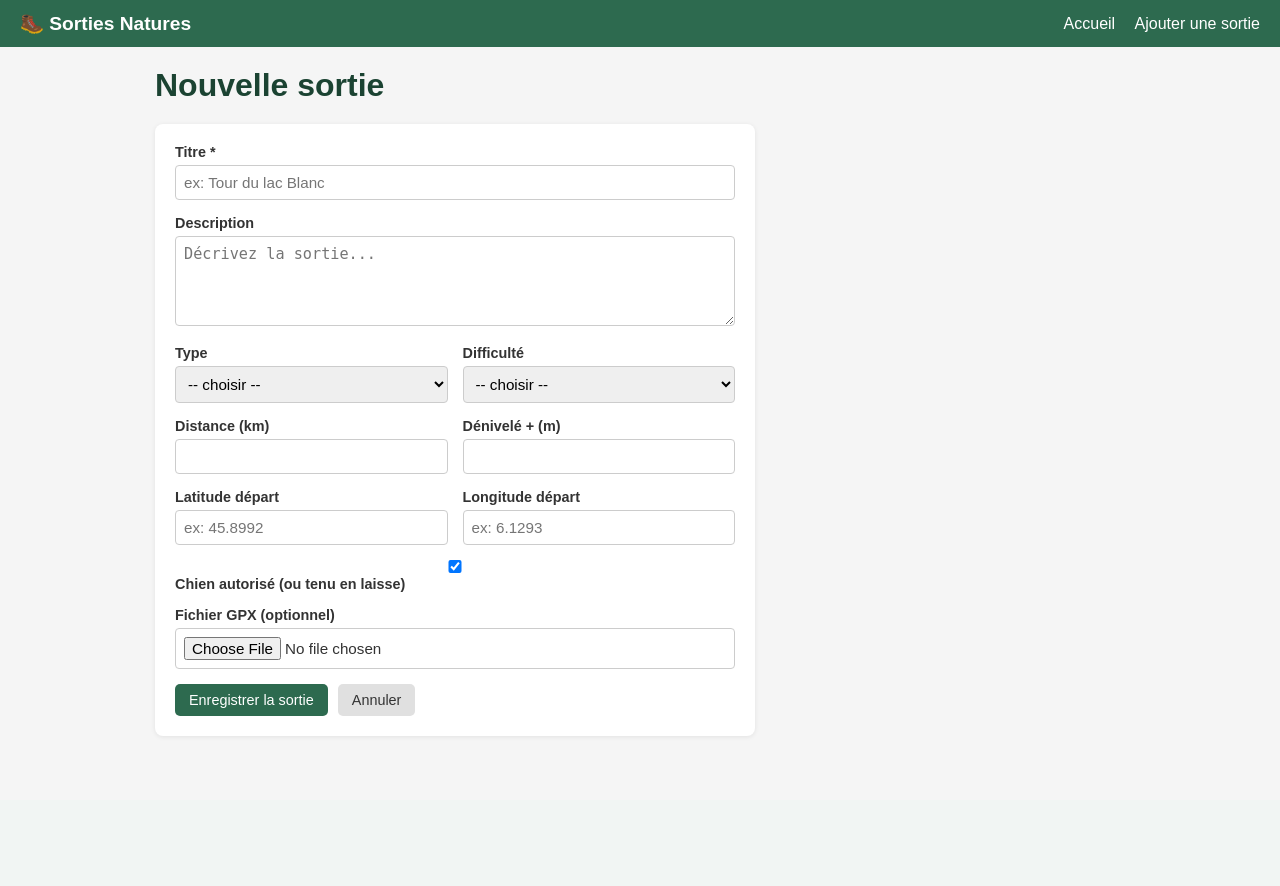
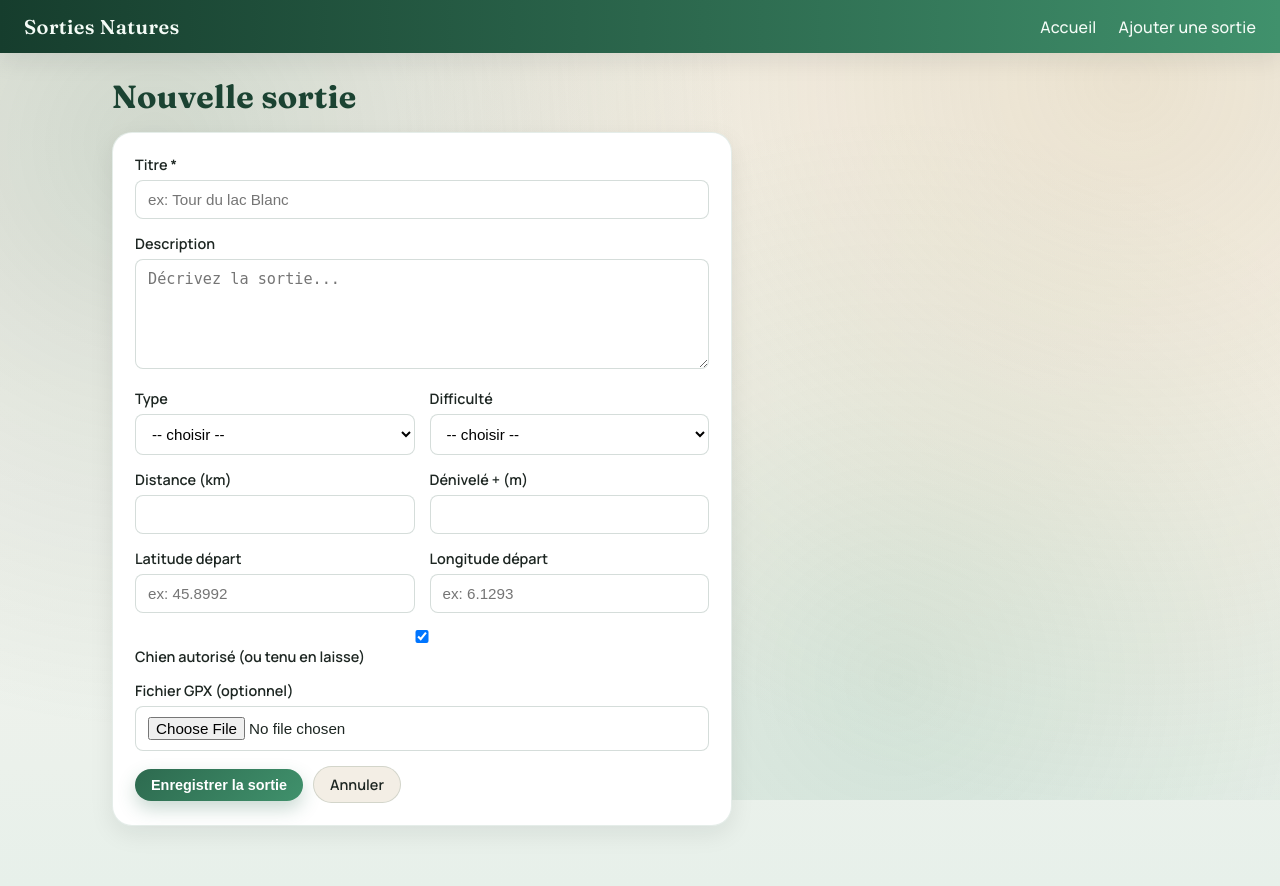
Before and after one commit to antoine-tena/sorties-nature, a PHP site: page /ajouter.html in a window 1280 px wide. Before the commit the page ends 736 px from the top, so only its background shows below. Run offline with PHP 8.4, Linux system fonts and the light colour scheme.

Commit message:
style: refresh ui theme

```diff
--- a/public/ajouter.html
+++ b/public/ajouter.html
@@ -9,7 +9,7 @@
 <body>
 
 <nav>
-    <a href="/" class="logo">🥾 Sorties Natures</a>
+    <a href="/" class="logo"> Sorties Natures</a>
     <div>
         <a href="/">Accueil</a>
         <a href="ajouter.html">Ajouter une sortie</a>
--- a/public/css/style.css
+++ b/public/css/style.css
@@ -1,4 +1,25 @@
+@import url("https://fonts.googleapis.com/css2?family=Fraunces:wght@500;600;700&family=Manrope:wght@400;500;600&display=swap");
+
 /* styles generaux */
+:root {
+    --bg: #f3efe7;
+    --bg-2: #e7f0ea;
+    --surface: #ffffff;
+    --surface-2: #f9f6f0;
+    --ink: #1d2622;
+    --muted: #54645d;
+    --accent: #2d6a4f;
+    --accent-strong: #1b4332;
+    --accent-soft: #d8f3dc;
+    --sand: #e6dccb;
+    --danger: #d64545;
+    --shadow-strong: 0 18px 40px rgba(17, 30, 26, 0.12);
+    --shadow-soft: 0 8px 24px rgba(17, 30, 26, 0.08);
+    --radius-lg: 20px;
+    --radius-md: 12px;
+    --radius-sm: 8px;
+}
+
 * {
     margin: 0;
     padding: 0;
@@ -6,147 +27,275 @@
 }
 
 body {
-    font-family: Arial, sans-serif;
-    background: #f5f5f5;
-    color: #333;
+    font-family: "Manrope", sans-serif;
+    background: linear-gradient(180deg, var(--bg) 0%, #f7f4ee 45%, var(--bg-2) 100%);
+    color: var(--ink);
+    min-height: 100vh;
+}
+
+body::before {
+    content: "";
+    position: fixed;
+    inset: 0;
+    background:
+        radial-gradient(circle at 12% 18%, rgba(45, 106, 79, 0.18), transparent 45%),
+        radial-gradient(circle at 88% 10%, rgba(214, 195, 151, 0.3), transparent 55%),
+        radial-gradient(circle at 70% 85%, rgba(64, 145, 108, 0.15), transparent 50%);
+    z-index: -1;
+    pointer-events: none;
+}
+
+a {
+    color: var(--accent-strong);
+    text-decoration: none;
 }
 
 nav {
-    background: #2d6a4f;
-    padding: 12px 20px;
+    background: linear-gradient(90deg, #163d2d 0%, #2d6a4f 55%, #40916c 100%);
+    padding: 14px 24px;
     display: flex;
     justify-content: space-between;
     align-items: center;
+    box-shadow: var(--shadow-soft);
+    position: sticky;
+    top: 0;
+    z-index: 10;
 }
 
 nav a {
-    color: white;
-    text-decoration: none;
-    margin-left: 15px;
+    color: #f4fbf6;
+    margin-left: 16px;
+    font-weight: 500;
+    letter-spacing: 0.01em;
+}
+
+nav a:hover {
+    color: #ffffff;
 }
 
 nav .logo {
-    font-size: 1.2rem;
-    font-weight: bold;
+    font-family: "Fraunces", serif;
+    font-size: 1.25rem;
+    font-weight: 600;
     margin-left: 0;
+    letter-spacing: 0.02em;
 }
 
-nav a:hover {
-    text-decoration: underline;
+nav div {
+    display: flex;
+    align-items: center;
+    gap: 6px;
 }
 
 .container {
-    max-width: 1000px;
-    margin: 20px auto;
-    padding: 0 15px;
+    max-width: 1100px;
+    margin: 24px auto 60px;
+    padding: 0 22px;
+}
+
+.page-detail {
+    padding-top: 8px;
+}
+
+h1,
+h2,
+h3 {
+    font-family: "Fraunces", serif;
+    color: var(--accent-strong);
+    letter-spacing: 0.01em;
 }
 
 h1 {
-    margin-bottom: 20px;
-    color: #1b4332;
+    margin-bottom: 16px;
+    font-size: 2rem;
 }
 
 h2 {
-    color: #2d6a4f;
     margin-bottom: 10px;
+    font-size: 1.5rem;
+}
+
+h3 {
+    margin-bottom: 8px;
+    font-size: 1.2rem;
+}
+
+.page-head {
+    display: flex;
+    align-items: center;
+    gap: 18px;
+    flex-wrap: wrap;
+    padding: 18px 20px;
+    background: var(--surface);
+    border-radius: var(--radius-lg);
+    box-shadow: var(--shadow-soft);
+    border: 1px solid rgba(45, 106, 79, 0.12);
+    animation: riseIn 0.6s ease both;
+}
+
+.page-title {
+    display: flex;
+    flex-direction: column;
+    gap: 4px;
+}
+
+.kicker {
+    font-size: 0.72rem;
+    text-transform: uppercase;
+    letter-spacing: 0.2em;
+    color: var(--muted);
+    font-weight: 600;
+}
+
+.subtitle {
+    font-size: 0.95rem;
+    color: var(--muted);
+}
+
+.detail-body {
+    margin-top: 18px;
+}
+
+.detail-body > p {
+    color: var(--muted);
 }
 
 /* filtres */
 .filtres {
     display: flex;
-    gap: 10px;
-    margin-bottom: 20px;
+    gap: 12px;
+    margin-bottom: 22px;
     flex-wrap: wrap;
 }
 
-.filtres input, .filtres select {
-    padding: 8px;
-    border: 1px solid #ccc;
-    border-radius: 4px;
+.filtres input,
+.filtres select {
+    padding: 10px 12px;
+    border: 1px solid rgba(27, 67, 50, 0.18);
+    border-radius: var(--radius-sm);
     font-size: 0.95rem;
+    background: var(--surface);
+    box-shadow: inset 0 1px 2px rgba(0, 0, 0, 0.04);
 }
 
 .filtres input {
     flex: 1;
-    min-width: 150px;
+    min-width: 190px;
 }
 
 /* cartes des sorties */
 .grille {
     display: grid;
     grid-template-columns: repeat(auto-fill, minmax(270px, 1fr));
-    gap: 15px;
+    gap: 18px;
 }
 
 .carte {
-    background: white;
-    border-radius: 8px;
-    padding: 15px;
-    box-shadow: 0 1px 5px rgba(0,0,0,0.1);
+    background: var(--surface);
+    border-radius: var(--radius-md);
+    padding: 16px;
+    border: 1px solid rgba(45, 106, 79, 0.12);
+    box-shadow: var(--shadow-soft);
+    transition: transform 0.2s ease, box-shadow 0.2s ease;
+    animation: floatIn 0.6s ease both;
+}
+
+.carte:hover {
+    transform: translateY(-4px);
+    box-shadow: var(--shadow-strong);
 }
 
 .carte h3 {
     margin-bottom: 8px;
     font-size: 1.05rem;
-    color: #1b4332;
 }
 
 .carte p {
-    font-size: 0.88rem;
-    color: #555;
+    font-size: 0.9rem;
+    color: var(--muted);
     margin-bottom: 6px;
 }
 
 .carte .infos {
     font-size: 0.85rem;
-    color: #777;
+    color: #6a786f;
     margin-bottom: 10px;
 }
 
+.grille .carte:nth-child(1) { animation-delay: 0.05s; }
+.grille .carte:nth-child(2) { animation-delay: 0.1s; }
+.grille .carte:nth-child(3) { animation-delay: 0.15s; }
+.grille .carte:nth-child(4) { animation-delay: 0.2s; }
+.grille .carte:nth-child(5) { animation-delay: 0.25s; }
+.grille .carte:nth-child(6) { animation-delay: 0.3s; }
+
 .badge {
-    display: inline-block;
-    background: #d8f3dc;
-    color: #2d6a4f;
-    padding: 2px 8px;
-    border-radius: 10px;
+    display: inline-flex;
+    align-items: center;
+    gap: 6px;
+    background: #edf7f1;
+    color: var(--accent-strong);
+    padding: 4px 10px;
+    border-radius: 999px;
     font-size: 0.78rem;
-    margin-right: 5px;
+    font-weight: 600;
+    margin-right: 6px;
     margin-bottom: 8px;
+    border: 1px solid rgba(45, 106, 79, 0.15);
 }
 
 /* boutons */
 .btn {
-    display: inline-block;
-    padding: 8px 14px;
-    border-radius: 5px;
+    display: inline-flex;
+    align-items: center;
+    gap: 6px;
+    padding: 8px 16px;
+    border-radius: 999px;
     cursor: pointer;
     font-size: 0.9rem;
     border: none;
     text-decoration: none;
+    font-weight: 600;
+    transition: transform 0.2s ease, box-shadow 0.2s ease, background 0.2s ease;
+}
+
+.btn:hover {
+    transform: translateY(-1px);
 }
 
 .btn-vert {
-    background: #2d6a4f;
+    background: linear-gradient(135deg, #2d6a4f 0%, #40916c 100%);
     color: white;
+    box-shadow: 0 8px 18px rgba(45, 106, 79, 0.25);
 }
 
 .btn-vert:hover {
-    background: #1b4332;
-    text-decoration: none;
+    background: linear-gradient(135deg, #1b4332 0%, #2d6a4f 100%);
 }
 
 .btn-rouge {
-    background: #e63946;
+    background: linear-gradient(135deg, #d64545 0%, #b81e2a 100%);
     color: white;
+    box-shadow: 0 8px 18px rgba(214, 69, 69, 0.2);
 }
 
 .btn-rouge:hover {
-    background: #c1121f;
+    background: linear-gradient(135deg, #b81e2a 0%, #981421 100%);
 }
 
 .btn-gris {
-    background: #e0e0e0;
-    color: #333;
+    background: #f3eee5;
+    color: var(--ink);
+    border: 1px solid rgba(27, 67, 50, 0.15);
+}
+
+.btn-gris:hover {
+    background: #efe7da;
+}
+
+.btn-ghost {
+    background: transparent;
+    border: 1px solid rgba(45, 106, 79, 0.2);
 }
 
 /* formulaire */
@@ -156,69 +305,136 @@ h2 {
 
 .form-groupe label {
     display: block;
-    margin-bottom: 5px;
-    font-weight: bold;
+    margin-bottom: 6px;
+    font-weight: 600;
     font-size: 0.9rem;
+    color: var(--ink);
 }
 
 .form-groupe input,
 .form-groupe select,
 .form-groupe textarea {
     width: 100%;
-    padding: 8px;
-    border: 1px solid #ccc;
-    border-radius: 4px;
+    padding: 10px 12px;
+    border: 1px solid rgba(27, 67, 50, 0.18);
+    border-radius: var(--radius-sm);
     font-size: 0.95rem;
+    background: #ffffff;
 }
 
 .form-groupe textarea {
     resize: vertical;
+    min-height: 110px;
 }
 
 form {
-    background: white;
-    padding: 20px;
-    border-radius: 8px;
-    box-shadow: 0 1px 5px rgba(0,0,0,0.08);
-    max-width: 600px;
+    background: var(--surface);
+    padding: 22px;
+    border-radius: var(--radius-lg);
+    box-shadow: var(--shadow-soft);
+    border: 1px solid rgba(45, 106, 79, 0.12);
+    max-width: 620px;
 }
 
-.msg-ok { color: green; margin-top: 10px; }
-.msg-err { color: red; margin-top: 10px; }
+.msg-ok { color: #2b8a3e; margin-top: 10px; }
+.msg-err { color: #c1121f; margin-top: 10px; }
 
 /* detail sortie */
 .sortie-detail {
-    background: white;
-    padding: 20px;
-    border-radius: 8px;
-    box-shadow: 0 1px 5px rgba(0,0,0,0.08);
+    background: var(--surface);
+    padding: 24px;
+    border-radius: var(--radius-lg);
+    box-shadow: var(--shadow-strong);
+    border: 1px solid rgba(45, 106, 79, 0.12);
+    animation: riseIn 0.5s ease both;
+}
+
+.sortie-detail h1 {
+    font-size: 2rem;
 }
 
 .sortie-detail .stats {
     display: flex;
-    gap: 15px;
+    gap: 12px;
     flex-wrap: wrap;
-    margin: 15px 0;
+    margin: 18px 0;
+}
+
+.sortie-detail hr {
+    border: none;
+    border-top: 1px solid rgba(27, 67, 50, 0.12);
+    margin: 22px 0;
 }
 
 .stat-bloc {
-    background: #d8f3dc;
-    padding: 8px 14px;
-    border-radius: 6px;
-    font-size: 0.9rem;
+    background: linear-gradient(135deg, rgba(45, 106, 79, 0.15), rgba(45, 106, 79, 0.05));
+    padding: 10px 16px;
+    border-radius: 999px;
+    font-size: 0.88rem;
+    border: 1px solid rgba(45, 106, 79, 0.2);
+}
+
+#form-realisation {
+    display: grid;
+    gap: 10px;
+}
+
+#form-realisation input,
+#form-realisation textarea {
+    width: 100%;
+    padding: 10px 12px;
+    border: 1px solid rgba(27, 67, 50, 0.18);
+    border-radius: var(--radius-sm);
+    font-size: 0.95rem;
+}
+
+#liste-realisations > div {
+    border-radius: var(--radius-sm);
+    box-shadow: 0 6px 16px rgba(17, 30, 26, 0.06);
+}
+
+@keyframes riseIn {
+    from {
+        opacity: 0;
+        transform: translateY(16px);
+    }
+    to {
+        opacity: 1;
+        transform: translateY(0);
+    }
+}
+
+@keyframes floatIn {
+    from {
+        opacity: 0;
+        transform: translateY(12px);
+    }
+    to {
+        opacity: 1;
+        transform: translateY(0);
+    }
 }
 
 /* responsive mobile */
-@media (max-width: 600px) {
+@media (max-width: 700px) {
     .grille {
         grid-template-columns: 1fr;
     }
     nav {
         flex-direction: column;
-        gap: 8px;
+        align-items: flex-start;
+        gap: 10px;
     }
     nav div {
-        display: flex;
-        gap: 10px;
+        flex-wrap: wrap;
+    }
+    .page-head {
+        align-items: flex-start;
+    }
+    h1 {
+        font-size: 1.7rem;
+    }
+    h2 {
+        font-size: 1.35rem;
     }
 }
--- a/public/index.html
+++ b/public/index.html
@@ -9,7 +9,7 @@
 <body>
 
 <nav>
-    <a href="/" class="logo">🥾 Sorties Natures</a>
+    <a href="/" class="logo">Sorties Natures</a>
     <div>
         <a href="/">Accueil</a>
         <a href="ajouter.html">Ajouter une sortie</a>
--- a/public/js/index.js
+++ b/public/js/index.js
@@ -37,7 +37,7 @@ function afficherSorties(liste) {
             <div>
                 ${s.type_nom ? '<span class="badge">' + s.type_nom + '</span>' : ''}
                 ${s.difficulte ? '<span class="badge">' + s.difficulte + '</span>' : ''}
-                ${s.chien_autorise ? '<span class="badge">🐕 chien ok</span>' : ''}
+                ${s.chien_autorise ? '<span class="badge">chien ok</span>' : ''}
             </div>
             <p class="infos">
                 ${s.distance ? s.distance + ' km' : ''}
```
Also changed, not shown: public/sortie.html (+19 -6 lines).
